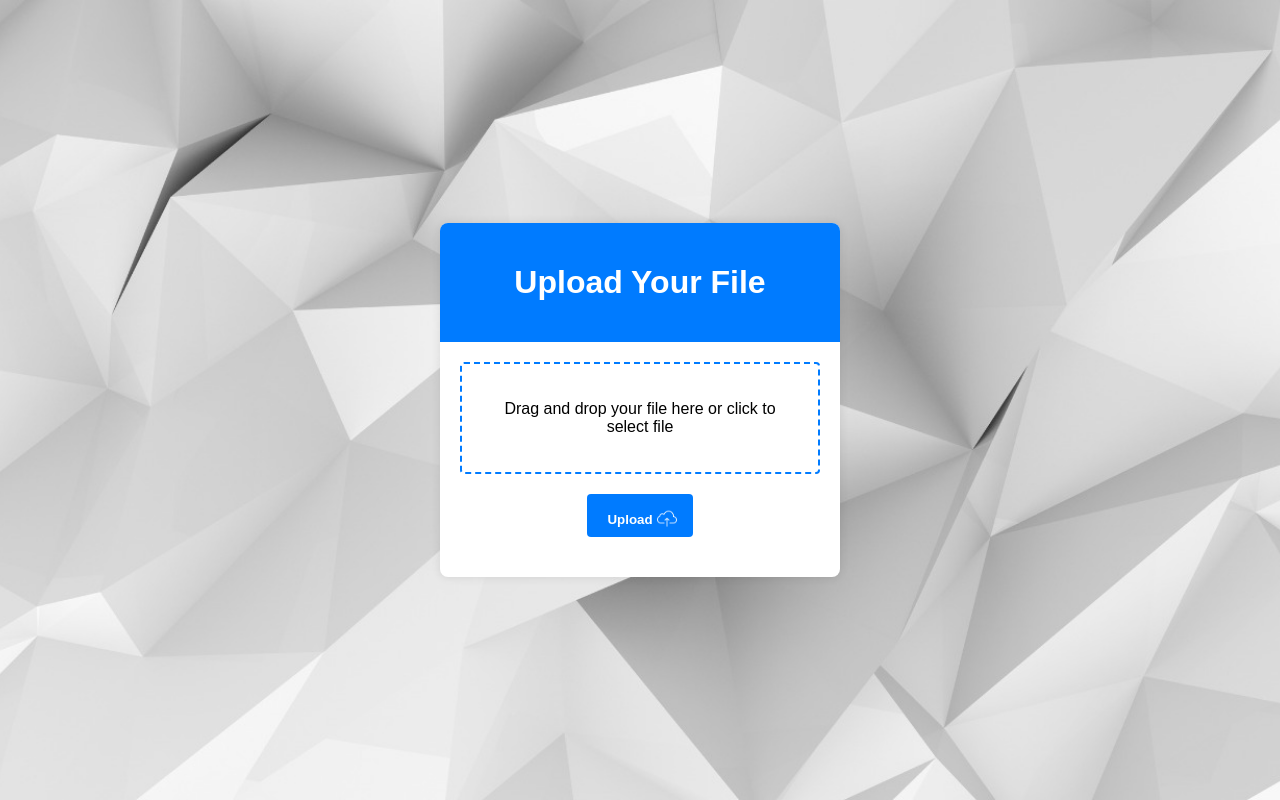
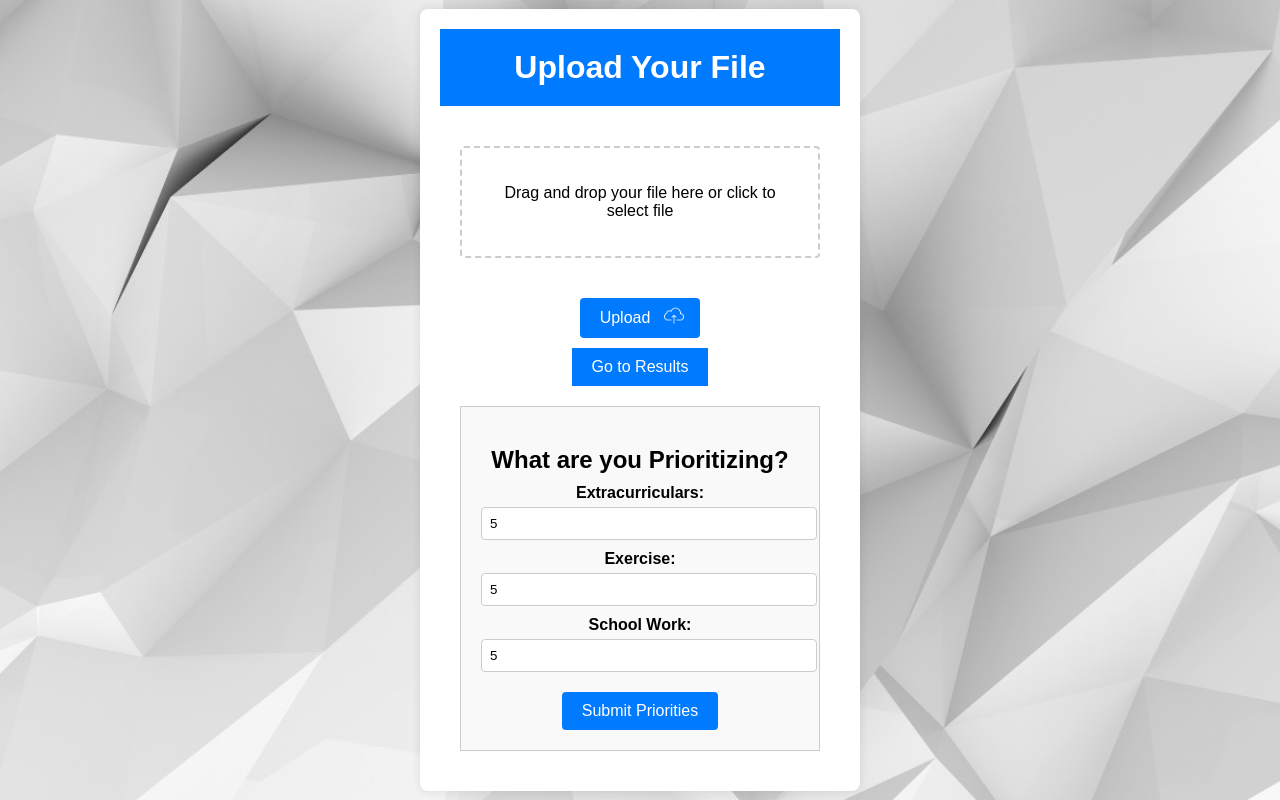
Before and after one commit to Visnu-Pandian/HenHacks-2025, a Flask app: page / in a window 1280 px wide. Run offline with Flask 3, Linux system fonts and the light colour scheme.

Commit message:
Prioirty Boxes and their Styling

```diff
--- a/static/styles.css
+++ b/static/styles.css
@@ -1,6 +1,6 @@
 body {
     font-family: Arial, sans-serif;
-    background-color: #e0e0e0;
+    background-color: #f4f4f4;
     background-image: url("/static/assets/bgdesign.jpg");
     background-size: cover;
     background-position: center;
@@ -19,7 +19,9 @@ body {
     box-shadow: 0 0 10px rgba(0, 0, 0, 0.1);
     overflow: hidden;
     width: 400px;
-    max-width: 100%;
+    max-width: 800px;
+    margin: 0 auto;
+    padding: 20px;
 }
 
 header {
@@ -27,6 +29,12 @@ header {
     color: #fff;
     padding: 20px;
     text-align: center;
+    margin-bottom: 20px;
+}
+
+h1 {
+    font-size: 2em;
+    margin: 0;
 }
 
 main {
@@ -37,10 +45,11 @@ main {
     display: flex;
     flex-direction: column;
     align-items: center;
+    margin-bottom: 20px;
 }
 
 .drop-zone {
-    border: 2px dashed #007bff;
+    border: 2px dashed #ccc;
     border-radius: 4px;
     padding: 20px;
     text-align: center;
@@ -55,6 +64,7 @@ main {
 
 .drop-zone.drag-over {
     background-color: #e0e0e0;
+    border-color: #000;
 }
 
 #fileInput {
@@ -62,6 +72,7 @@ main {
 }
 
 .file-list {
+    margin-top: 10px;
     margin-bottom: 10px;
     width: 100%;
     text-align: left;
@@ -75,13 +86,15 @@ main {
     border-radius: 4px;
     cursor: pointer;
     transition: background-color 0.3s;
+    display: flex;
+    align-items: center;
 }
 
 #uploadButton img {
     width: 20px;
     height: 20px;
     position: relative;
-    top: 5px;
+    top: -2px; /* Move the cloud image up a bit */
     left: 4px;
 }
 
@@ -90,8 +103,70 @@ main {
 }
 
 .upload-status {
+    margin-top: 10px;
+    text-align: center;
+    color: red;
+}
+
+button {
+    display: inline-block;
+    padding: 10px 20px;
+    margin-top: 10px;
+    background-color: #007bff;
+    color: #fff;
+    border: none;
+    cursor: pointer;
+    font-size: 1em;
+}
+
+button img {
+    vertical-align: middle;
+    margin-left: 10px;
+}
+
+button:hover {
+    background-color: #0056b3;
+}
+
+.priority-section {
     margin-top: 20px;
-    text-align: center;
+    padding: 20px;
+    border: 1px solid #ccc;
+    background-color: #f9f9f9;
+    text-align: center; /* Center the content */
+}
+
+.priority-section h2 {
+    font-size: 1.5em;
+    margin-bottom: 10px;
+}
+
+.priority-section label {
+    display: block;
+    margin-bottom: 5px;
+    font-weight: bold;
+}
+
+.priority-section input[type="number"] {
+    width: 100%;
+    padding: 8px;
+    margin-bottom: 10px;
+    border: 1px solid #ccc;
+    border-radius: 4px;
+}
+
+.priority-section button {
+    background-color: #007bff; /* Change to blue */
+    color: #fff;
+    border: none;
+    padding: 10px 20px;
+    border-radius: 4px;
+    cursor: pointer;
+    transition: background-color 0.3s;
+}
+
+.priority-section button:hover {
+    background-color: #0056b3;
 }
 
 footer {
--- a/templates/index.html
+++ b/templates/index.html
@@ -18,9 +18,28 @@
                     <input type="file" id="fileInput" accept=".ics">
                 </div>
                 <div id="fileList" class="file-list"></div>
-                <button id="uploadButton"><b>Upload</b><img src="/static/assets/clouduploadicon.png" alt="Logo"></button>
+                <button id="uploadButton">Upload<img src="/static/assets/clouduploadicon.png" alt="Logo"></button>
+                <!-- Add a button to navigate to the results page -->
+                <button id="resultsButton" onclick="navigateToResults()">Go to Results</button>
             </div>
             <div id="uploadStatus" class="upload-status"></div>
+
+            <!-- New menu for prioritizing schedule -->
+            <div class="priority-section">
+                <h2>What are you Prioritizing?</h2>
+                <form id="priorityForm">
+                    <label for="extracurriculars">Extracurriculars:</label>
+                    <input type="number" id="extracurriculars" name="extracurriculars" min="0" max="10" value="5" placeholder="Rate from 0 to 10">
+                    <br>
+                    <label for="exercise">Exercise:</label>
+                    <input type="number" id="exercise" name="exercise" min="0" max="10" value="5" placeholder="Rate from 0 to 10">
+                    <br>
+                    <label for="schoolWork">School Work:</label>
+                    <input type="number" id="schoolWork" name="schoolWork" min="0" max="10" value="5" placeholder="Rate from 0 to 10">
+                    <br>
+                    <button type="button" onclick="submitPriorities()">Submit Priorities</button>
+                </form>
+            </div>
         </main>
     </div>
     <script>
@@ -95,6 +114,41 @@
                     uploadStatus.textContent = 'Error uploading files';
                 }
             }
+
+            // Function to navigate to the results page
+            function navigateToResults() {
+                window.location.href = '/results';
+            }
+
+            // Function to submit priorities
+            function submitPriorities() {
+                const extracurriculars = document.getElementById('extracurriculars').value;
+                const exercise = document.getElementById('exercise').value;
+                const schoolWork = document.getElementById('schoolWork').value;
+
+                // Placeholder URL for submitting priorities
+                const url = '/submit_priorities'; // Change this URL as needed
+
+                // Send priorities to the server
+                fetch(url, {
+                    method: 'POST',
+                    headers: {
+                        'Content-Type': 'application/json',
+                    },
+                    body: JSON.stringify({
+                        extracurriculars: extracurriculars,
+                        exercise: exercise,
+                        schoolWork: schoolWork,
+                    }),
+                })
+                .then(response => response.json())
+                .then(data => {
+                    console.log('Priorities submitted:', data);
+                })
+                .catch(error => {
+                    console.error('Error submitting priorities:', error);
+                });
+            }
         });
     </script>
 </body>
```
